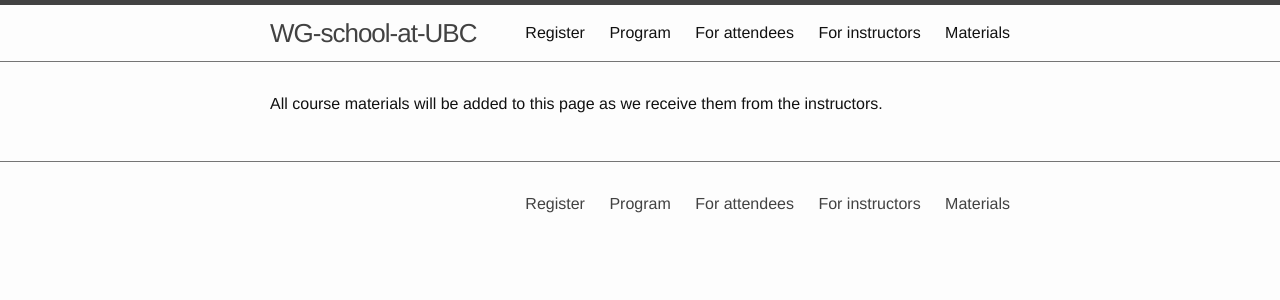
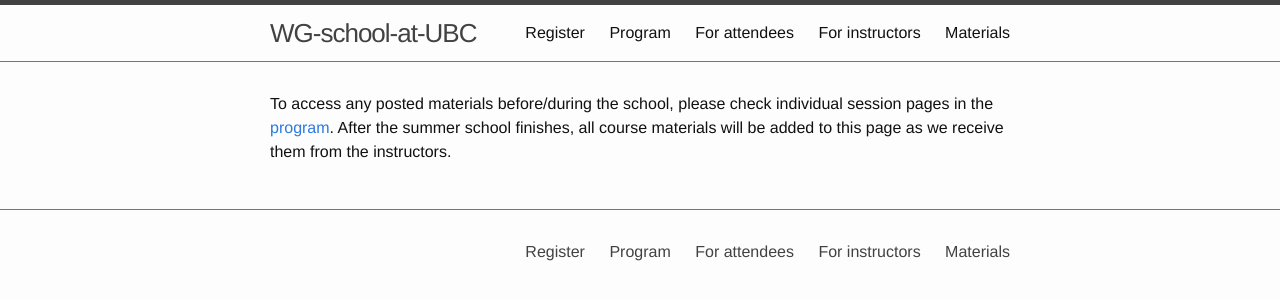
Before and after one commit to WestGrid/ubcSummerSchool2019, a Jekyll site: the page built from 4-materials.md, in a window 1280 px wide. Shown: the top 300 px of the page. Built offline with Jekyll 4.4.1, drawn with Linux system fonts in a browser that asks for light colours.

Commit message:
2019-May-15 13:41

```diff
--- a/4-materials.md
+++ b/4-materials.md
@@ -4,4 +4,6 @@ title: Materials
 nav: true
 ---
 
-All course materials will be added to this page as we receive them from the instructors.
+To access any posted materials before/during the school, please check individual session pages in the
+[program]({{ site.baseurl }}/1-program.html). After the summer school finishes, all course materials will
+be added to this page as we receive them from the instructors.
```
